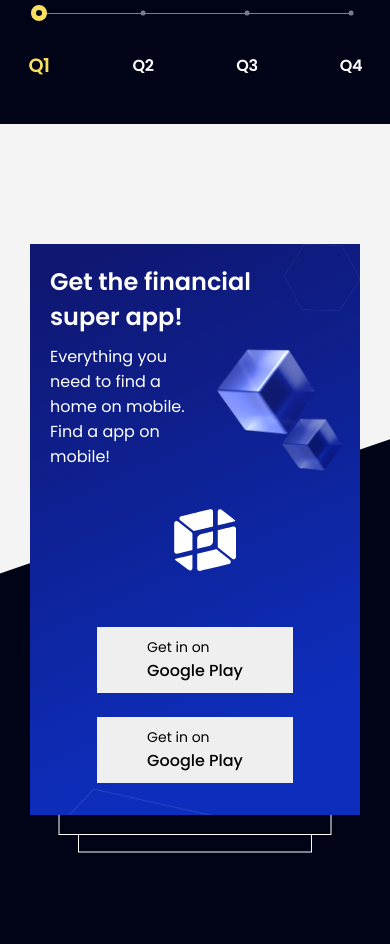
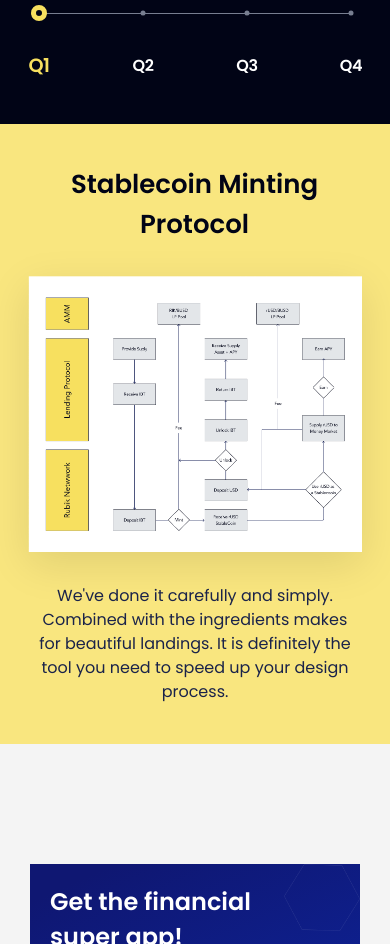
Before and after one commit to ntd0711/rubik-project, a Vue app: page / in a window 390 px wide. Shown: the part 5320-6264 px from the top of the page. Built offline with nearby package versions, Linux system fonts and the light colour scheme.

Commit message:
update Protocol layout

```diff
--- a/src/App.vue
+++ b/src/App.vue
@@ -2,6 +2,7 @@
   <Header />
   <Features />
   <Roadmap />
+  <Protocol />
   <Financial />
   <Footer />
 </template>
@@ -10,6 +11,7 @@
 import Header from './components/Header/Header.vue';
 import Features from './components/Features/Features.vue';
 import Roadmap from './components/Roadmap/Roadmap.vue';
+import Protocol from './components/Protocol/Protocol.vue';
 import Footer from './components/Footer/Footer.vue';
 import Financial from './components/Financial/financial.vue';
 
@@ -19,6 +21,7 @@
     Header,
     Features,
     Roadmap,
+    Protocol,
     Footer,
     Financial,
   },
--- /dev/null
+++ b/src/components/Protocol/Protocol.css
@@ -0,0 +1,103 @@
+.protocol {
+  width: 100%;
+  padding: 96px 226px 144px;
+  background-color: #F9E67F;
+}
+
+.protocol-label {
+  color: #010416;
+  font-size: 64px;
+  font-weight: 600;
+  line-height: 72px;
+  margin-bottom: 60px;
+  text-align: center;
+}
+
+.protocol-img {
+  box-shadow: 0px 12px 40px rgba(0, 0, 0, 0.1);
+  max-width: 100%;
+  object-fit: cover;
+  -o-object-fit: cover;
+}
+
+.protocol-content {
+  width: 90%;
+  color: #1A234A;
+  font-size: 28px;
+  font-weight: 400;
+  line-height: 48px;
+  margin: 80px auto 0;
+  text-align: center;
+}
+
+/* Large PC or Laptop */
+@media screen and (max-width: 1199px) {
+  .protocol {
+    padding-inline: 100px;
+  }
+}
+
+/* Small PC or Laptop */
+@media screen and (max-width: 1023px) {
+  .protocol {
+    padding-top: 70px;
+    padding-inline: 90px;
+  }
+
+  .protocol-label {
+    font-size: 46px;
+    line-height: 64px;
+    margin-bottom: 50px;
+  }
+
+  .protocol-content {
+    width: 100%;
+    margin-top: 50px;
+    font-size: 23px;
+    line-height: 42px;
+  }
+}
+
+/* Tablet */
+@media screen and (max-width: 767px) {
+  .protocol {
+    padding: 60px 68px;
+  }
+
+  .protocol-label {
+    margin: 0 auto 40px;
+    font-size: 40px;
+    line-height: 50px;
+  }
+
+  .protocol-content {
+    margin-top: 40px;
+    font-size: 19px;
+    line-height: 32px;
+  }
+}
+
+/* Mobile */
+@media screen and (max-width: 479px) {
+  .protocol {
+    padding: 40px 28px;
+  }
+
+  .protocol-label {
+    margin: 0 15px 32px 14px;
+    font-size: 26px;
+    line-height: 40px;
+  }
+
+  .protocol-img {
+    width: 100%;
+  }
+
+  .protocol-content {
+    width: 100%;
+    margin: 0;
+    padding: 32px 9px 0;
+    font-size: 16px;
+    line-height: 24px;
+  }
+}
--- /dev/null
+++ b/src/components/Protocol/Protocol.vue
@@ -0,0 +1,21 @@
+<template>
+  <div class="protocol" id="protocol">
+    <h2 class="protocol-label" data-aos="fade-left">Stablecoin Minting Protocol</h2>
+    <img :src="protocol" alt="roadmap-image" class="protocol-img" data-aos="fade-right" />
+    <div class="protocol-content" data-aos="fade-left">
+      We've done it carefully and simply.
+      Combined with the ingredients makes for beautiful landings.
+      It is definitely the tool you need to speed up your design process.
+    </div>
+  </div>
+</template>
+
+<script>
+  import { protocol } from './export';
+  import './Protocol.css';
+  export default {
+    data() {
+      return { protocol }
+    }
+  }
+</script>
--- /dev/null
+++ b/src/components/Protocol/export.js
@@ -0,0 +1 @@
+export { default as protocol } from '../../assets/protocol_assets/roadmap.png';
```
Also changed, not shown: src/assets/protocol_assets/roadmap.png (added), 1 other file (tests, documents, lock files or other folders).
